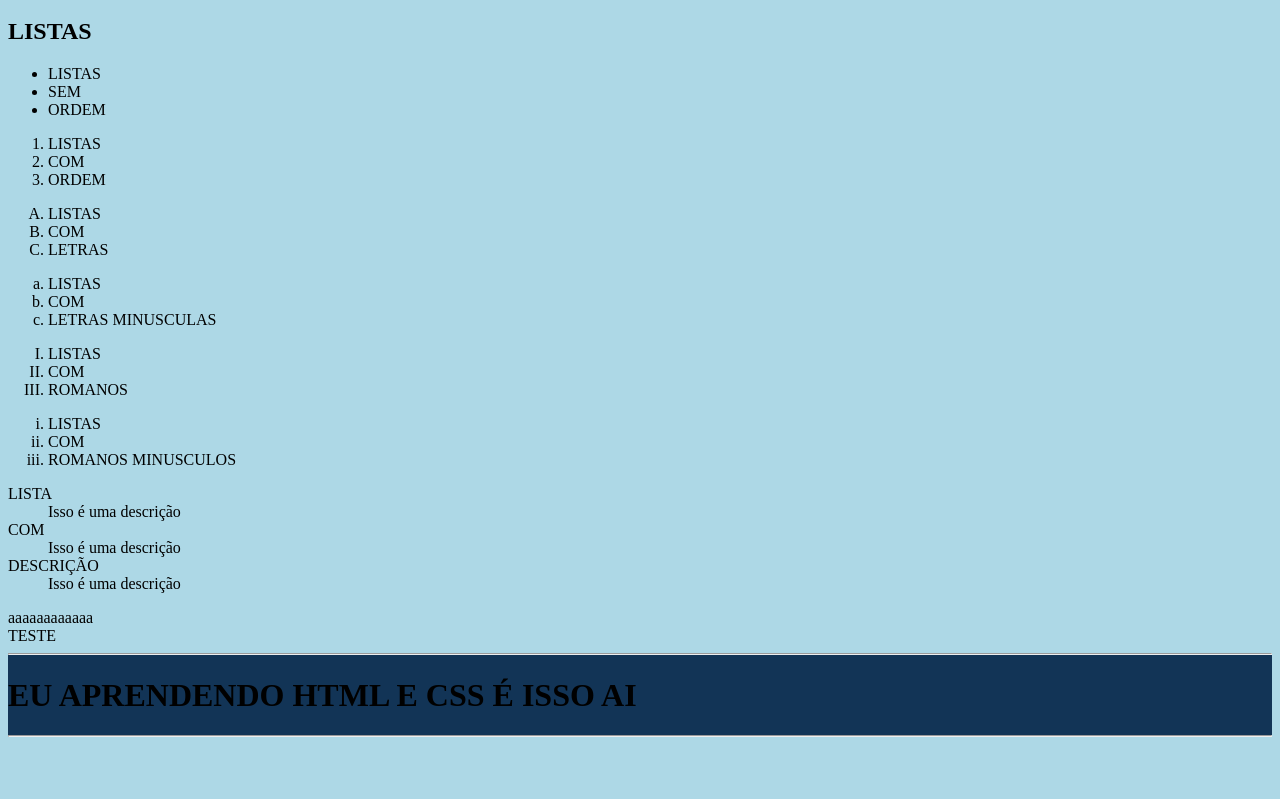
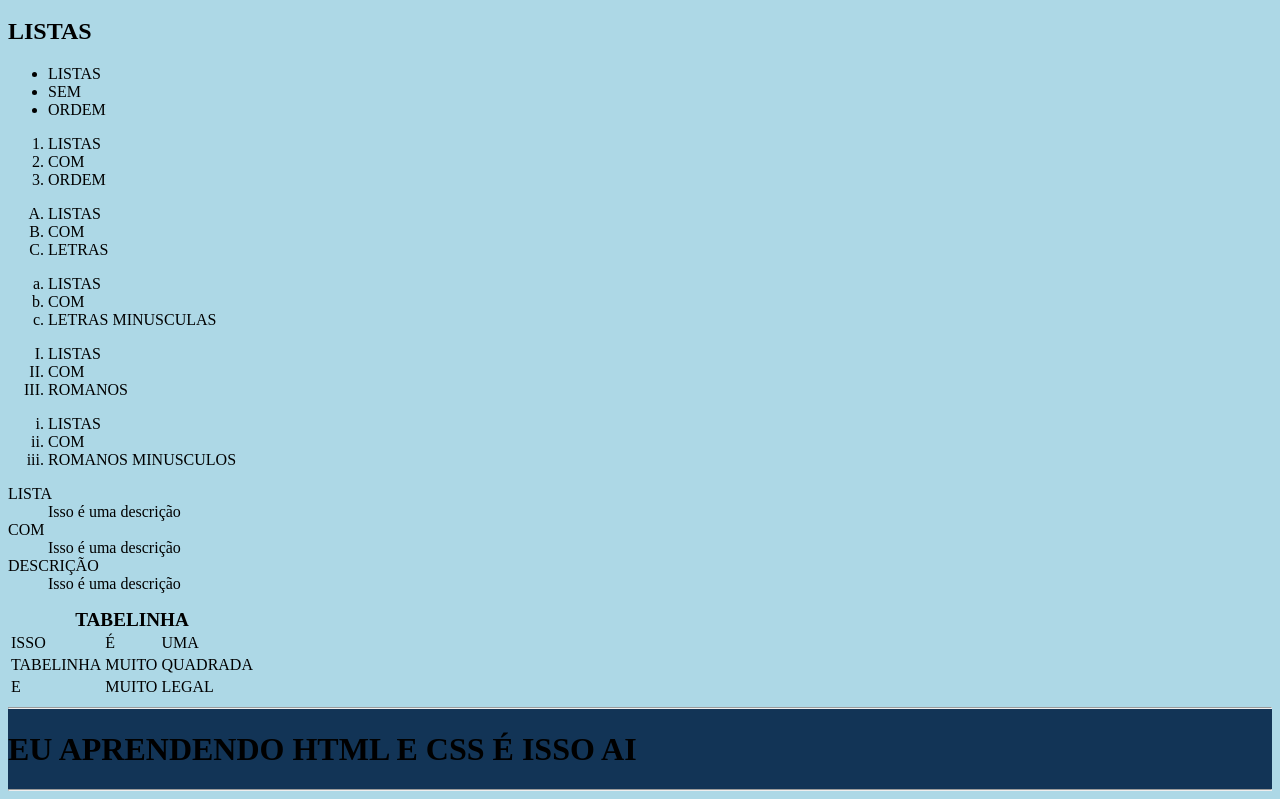
Before and after one commit to TxZeraa/TxZeraa.github.io, a plain HTML site: page index.html in a window 1280 px wide. Shown: the part 2022-2821 px from the top of the page. Before the commit the page ends 2767 px from the top, so only its background shows below. Drawn offline with Linux system fonts and the light colour scheme.

Commit message:
TABELA UPDATE

```diff
--- a/index.html
+++ b/index.html
@@ -124,12 +124,25 @@
 					</dl>
 				</section>
 			</article>
+			<!-- TABELAS -->
 			<article>
 				<section>
 					<table>
-						<caption>TESTE</caption>
+						<caption><b><big>TABELINHA</big></b></caption>
 						<tr>
-							aaaaaaaaaaaa
+							<td>ISSO</td>
+							<td>É</td>
+							<td>UMA</td>
+						</tr>
+						<tr>
+							<td>TABELINHA</td>
+							<td>MUITO</td>
+							<td>QUADRADA</td>
+						</tr>
+						<tr>
+							<td>E</td>
+							<td>MUITO</td>
+							<td>LEGAL</td>
 						</tr>
 					</table>
 				</section>
```
Also changed, not shown: 1 other file.
